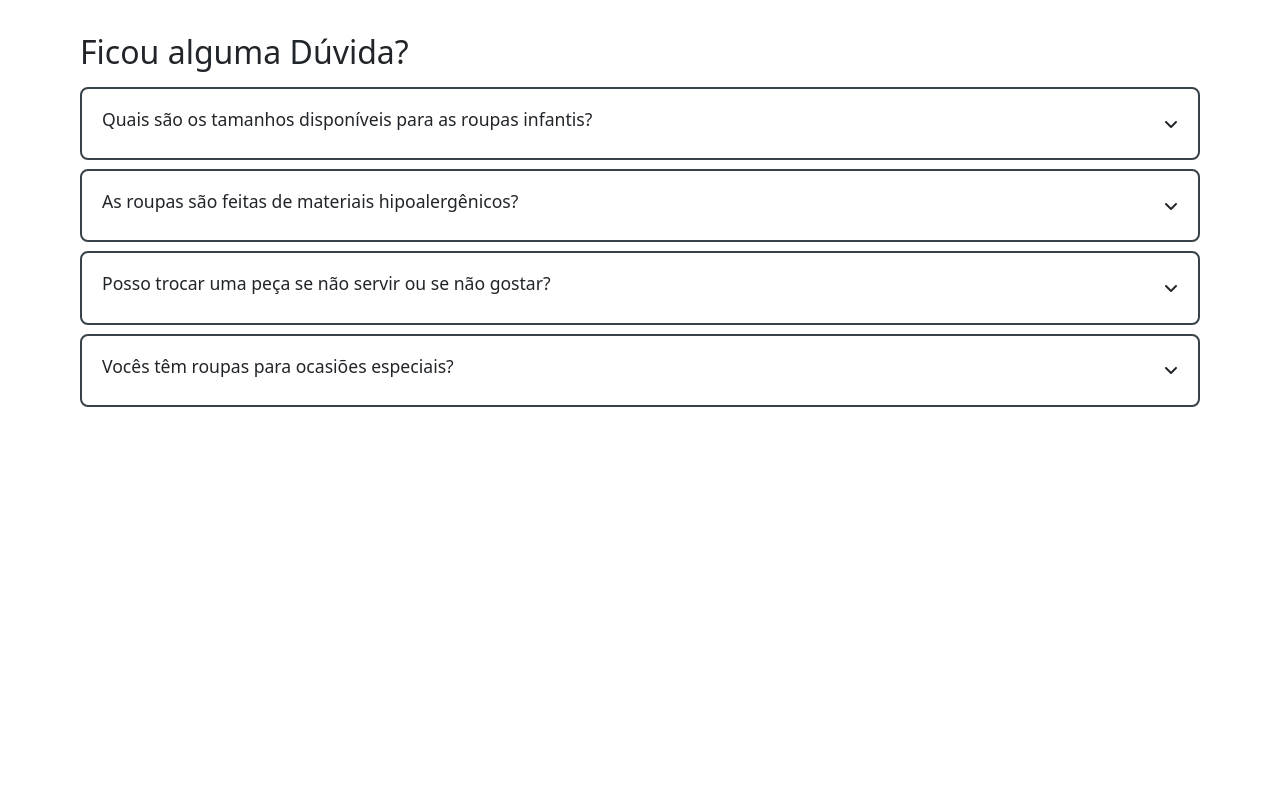
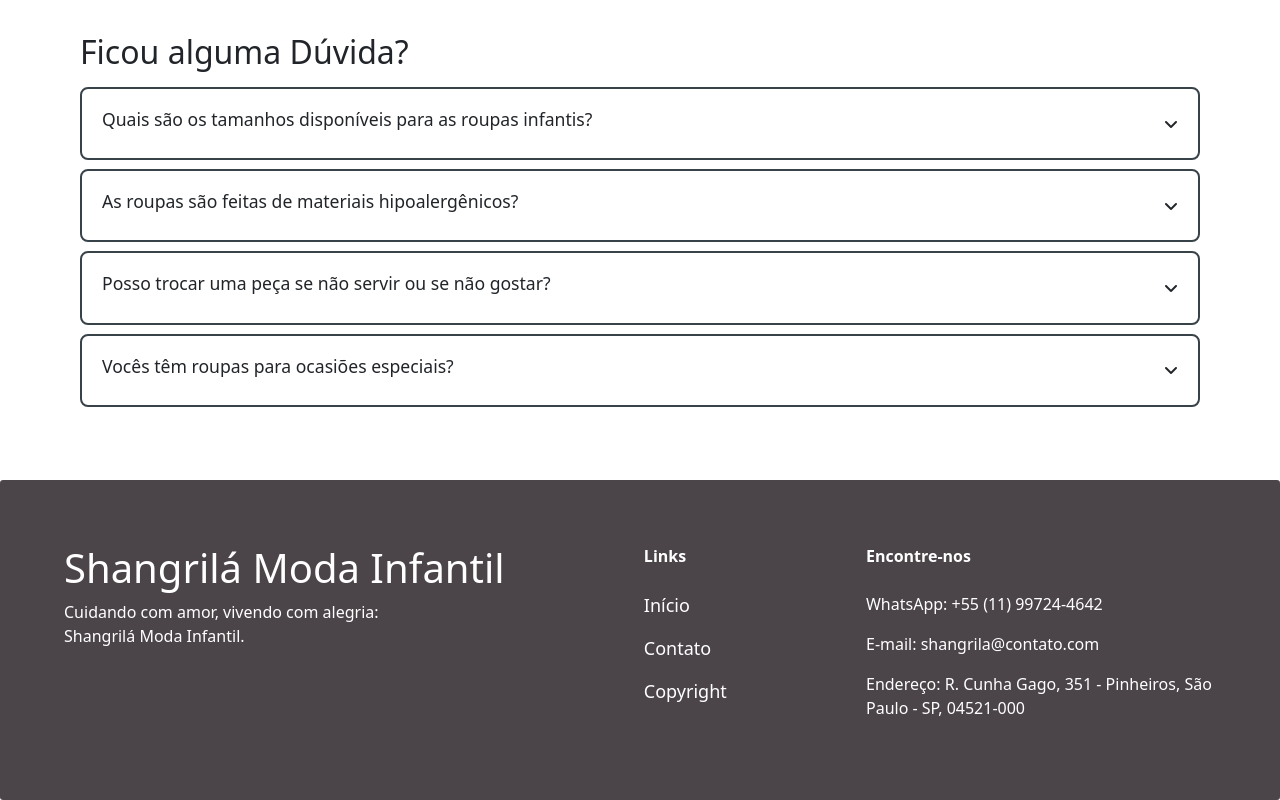
Before and after one commit to mateusvcsmoura/shangrila-moda-infantil, a plain HTML site: page index.html in a window 1280 px wide. Shown: the part 2829-3629 px from the top of the page. Before the commit the page ends 3309 px from the top, so only its background shows below. Drawn offline with nearby package versions, Linux system fonts and the light colour scheme; files whose address does not match are found by name.

Commit message:
Inserção do Footer, ajustes.

```diff
--- a/css/index.css
+++ b/css/index.css
@@ -41,7 +41,7 @@ body {
 
 /* Header */
 
-nav {
+header>nav {
     padding: 1.5rem 2rem !important;
     /* Necessário para sobrescrever o padding padrão do Bootstrap */
 }
@@ -157,3 +157,60 @@ main>section#duvidas {
     opacity: 1;
     padding: 1.5rem;
 }
+
+/* Footer */
+
+footer {
+    background-color: var(--cinza);
+    border-radius: 0.2rem;
+    display: flex;
+    justify-content: space-between;
+    gap: 5rem;
+    padding: 4rem 4rem;
+}
+
+.footer-logo {
+    color: #fff;
+}
+
+footer .titulo {
+    display: block;
+    color: var(--branco);
+    font-weight: 600;
+    margin-bottom: 1.5rem;
+}
+
+footer nav a {
+    color: var(--branco);
+    display: block;
+    margin-bottom: 1rem;
+    text-decoration: none;
+}
+
+footer nav a:hover {
+    text-decoration: underline;
+}
+
+ul.footer-list-items {
+    list-style: none;
+    padding: 0;
+}
+
+ul.footer-list-items>li {
+    margin: 0.6rem 0;
+}
+
+footer p {
+    color: var(--branco);
+    margin-bottom: 1rem;
+    max-width: 21.875rem;
+}
+
+footer p a {
+    color: var(--branco);
+    text-decoration: none;
+}
+
+.footer-link:hover {
+    text-decoration: underline;
+}
--- a/css/responsivo.css
+++ b/css/responsivo.css
@@ -6,6 +6,12 @@
         align-items: center;
         gap: 0rem;
         padding: 0rem;
+    }
+}
+
+@media (max-width: 1140px) {
+    footer>div.hide {
+        display: none;
     }
 }
 
@@ -55,6 +61,36 @@
     .forth-section-image {
         width: 90vw;
         height: 380px;
+    }
+}
+
+@media (max-width: 950px) {
+    .footer-logo {
+        font-size: 30px;
+    }
+}
+
+@media (max-width: 850px) {
+    footer {
+        gap: 2rem;
+    }
+}
+
+@media (max-width: 800px) {
+    footer {
+        display: flex;
+        flex-direction: column;
+        gap: 1rem;
+        padding: 2rem 4rem;
+    }
+
+    .footer-slogan,
+    .footer-logo {
+        text-align: center !important;
+    }
+
+    footer p {
+        max-width: 100%;
     }
 }
 
@@ -146,6 +182,28 @@
     .btn-div>a {
         margin: 0.4rem 0;
     }
+
+    footer {
+        padding: 2rem;
+    }
+
+    .footer-slogan,
+    .footer-logo {
+        text-align: left !important;
+    }
+
+    .footer-logo {
+        font-size: 1.5rem;
+        margin-bottom: 1rem;
+    }
+
+    strong.titulo {
+        font-size: 1rem;
+    }
+
+    footer p {
+        font-size: 0.875rem;
+    }
 }
 
 @media (max-width: 383px) {
@@ -186,3 +244,9 @@
     }
 
 }
+
+@media (max-width: 325px) {
+    footer {
+        padding: 2rem 1rem;
+    }
+}
--- a/index.html
+++ b/index.html
@@ -166,6 +166,34 @@
         </section>
     </main>
 
+    <footer>
+        <div class="footer-slogan">
+            <h1 class="footer-logo">Shangrilá Moda Infantil</h1>
+            <p>Cuidando com amor, vivendo com alegria: Shangrilá Moda Infantil.</p>
+        </div>
+
+        <div class="hide">
+            <strong class="titulo">Links</strong>
+            <nav>
+                <ul class="footer-list-items">
+                    <li><a href="#start">Início</a></li>
+                    <li><a href="#">Contato</a></li>
+                    <li><a href="#">Copyright</a></li>
+                </ul>
+            </nav>
+        </div>
+
+        <div class="footer-contact">
+            <strong class="titulo">Encontre-nos</strong>
+            <p>WhatsApp: <a
+                    href="https://api.whatsapp.com/send?phone=5511945679199&text=Ol%C3%A1!%20Fiquei%20interessado%20em%20seus%20produtos."
+                    target="_blank" class="footer-link">+55 (11) 99724-4642</a></p>
+            <p>E-mail: <a href="mailto:shangrila@contato.com" target="_blank"
+                    class="footer-link">shangrila@contato.com</a></p>
+            <p>Endereço: R. Cunha Gago, 351 - Pinheiros, São Paulo - SP, 04521-000</p>
+        </div>
+    </footer>
+
     <script src="https://cdn.jsdelivr.net/npm/bootstrap@5.3.3/dist/js/bootstrap.bundle.min.js"
         integrity="sha384-YvpcrYf0tY3lHB60NNkmXc5s9fDVZLESaAA55NDzOxhy9GkcIdslK1eN7N6jIeHz"
         crossorigin="anonymous"></script>
```
